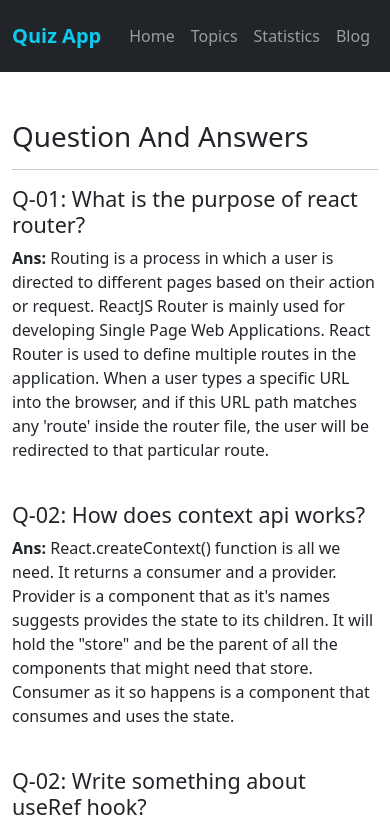
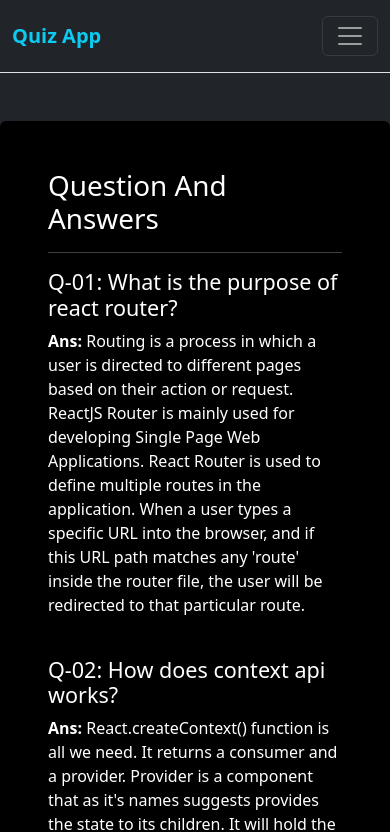
Before and after one commit to nabiursiddique/quiz-app-with-react, a React (Create React App) app: page /blog in a window 390 px wide. Shown: the top 832 px of the page. Built offline with nearby package versions, Linux system fonts and the light colour scheme.

Commit message:
Navbar is now responsive

```diff
--- a/src/components/Blog/Blog.js
+++ b/src/components/Blog/Blog.js
@@ -3,7 +3,8 @@ import './Blog.css'
 
 const Blog = () => {
     return (
-        <div className='container'>
+        <div className=' py-5 bg-dark  border-top'>
+            <div className='container  bg-black rounded text-white p-5'>
                 <h1>Question And Answers</h1>
                 <hr />
                 <h4>Q-01: What is the purpose of react router?</h4>
@@ -12,11 +13,12 @@ const Blog = () => {
                 <h4>Q-02: How does context api works?</h4>
                 <p><span className='fw-bold'>Ans: </span>React.createContext() function is all we need. It returns a consumer and a provider. Provider is a component that as it's names suggests provides the state to its children. It will hold the "store" and be the parent of all the components that might need that store. Consumer as it so happens is a component that consumes and uses the state.</p>
                 <br />
-            <h4>Q-02: Write something about useRef hook?</h4>
+                <h4>Q-03: Write something about useRef hook?</h4>
                 <p><span className='fw-bold'>Ans: </span>The useRef is a hook that allows to directly create a reference to the DOM element in the functional component.
                     Syntax:
                     const refContainer = useRef(initialValue);
                     The useRef returns a mutable ref object. This object has a property called .current. The value is persisted in the refContainer.current property. These values are accessed from the current property of the returned object. The .current property could be initialised to the passed argument initialValue e.g. useRef(initialValue). The object can persist a value for a full lifetime of the component. </p>
+            </div>
 
         </div>
     );
--- a/src/components/Header/Header.js
+++ b/src/components/Header/Header.js
@@ -2,11 +2,13 @@ import React from 'react';
 import Container from 'react-bootstrap/Container';
 import Nav from 'react-bootstrap/Nav';
 import Navbar from 'react-bootstrap/Navbar';
+import NavDropdown from 'react-bootstrap/NavDropdown';
 import { Link } from 'react-router-dom';
 
 const Header = () => {
     return (
-        <Navbar bg="dark" variant="dark" className='py-3 mb-5'>
+        /*
+                <Navbar bg="dark" variant="dark" className='py-3'>
                     <Container>
                         <Navbar.Brand className='fw-bold text-info' as={Link} to="/">Quiz App</Navbar.Brand>
                         <Nav className="ms-auto">
@@ -17,6 +19,22 @@ const Header = () => {
                         </Nav>
                     </Container>
                 </Navbar >
+                 */
+
+        <Navbar collapseOnSelect expand="lg" bg="dark" variant="dark" className='py-3'>
+            <Container>
+                <Navbar.Brand className='fw-bold text-info' as={Link} to="/">Quiz App</Navbar.Brand>
+                <Navbar.Toggle aria-controls="responsive-navbar-nav" />
+                <Navbar.Collapse id="responsive-navbar-nav">
+                    <Nav className="ms-auto">
+                        <Nav.Link as={Link} to="/">Home</Nav.Link>
+                        <Nav.Link as={Link} to="topics">Topics</Nav.Link>
+                        <Nav.Link as={Link} to="statistics">Statistics</Nav.Link>
+                        <Nav.Link as={Link} to="blog">Blog</Nav.Link>
+                    </Nav>
+                </Navbar.Collapse>
+            </Container>
+        </Navbar>
     );
 };
 
--- a/src/components/Quiz/Quiz.js
+++ b/src/components/Quiz/Quiz.js
@@ -2,12 +2,15 @@ import React from 'react';
 import './Quiz.css'
 
 const Quiz = ({ quiz, index }) => {
-    // console.log(quiz)
+    console.log(quiz)
     const { question, options, correctAnswer } = quiz;
+    console.log(correctAnswer)
     return (
-        <div className='container border border-info mb-3 question-container'>
+        <div className='container bg-dark text-white p-5 rounded mb-3 question-container'>
             <p className=' h5'>{index + 1}. {question.replace(/(<([^>]+)>)/ig, '')}</p>
-            <p>{options.map(option => <p>{option}</p>)}</p>
+
+
+            <p>{options.map(option => <p> <input type="radio"></input> {option}</p>)}</p>
         </div>
     );
 };
--- a/src/components/Quizes/Quizes.js
+++ b/src/components/Quizes/Quizes.js
@@ -7,7 +7,8 @@ const Quizes = () => {
     const quizD = quizData.data.questions;
     // console.log(quizD);
     return (
-        <div>
+        <div className='bg-black pt-5'>
+            <h3 className='text-info text-center pb-5'>QUIZ PAGE</h3>
             {
                 quizD.map((quiz, index) => <Quiz
                     key={quiz.id}
```
Lines whose indentation alone changed are shown as unchanged.
